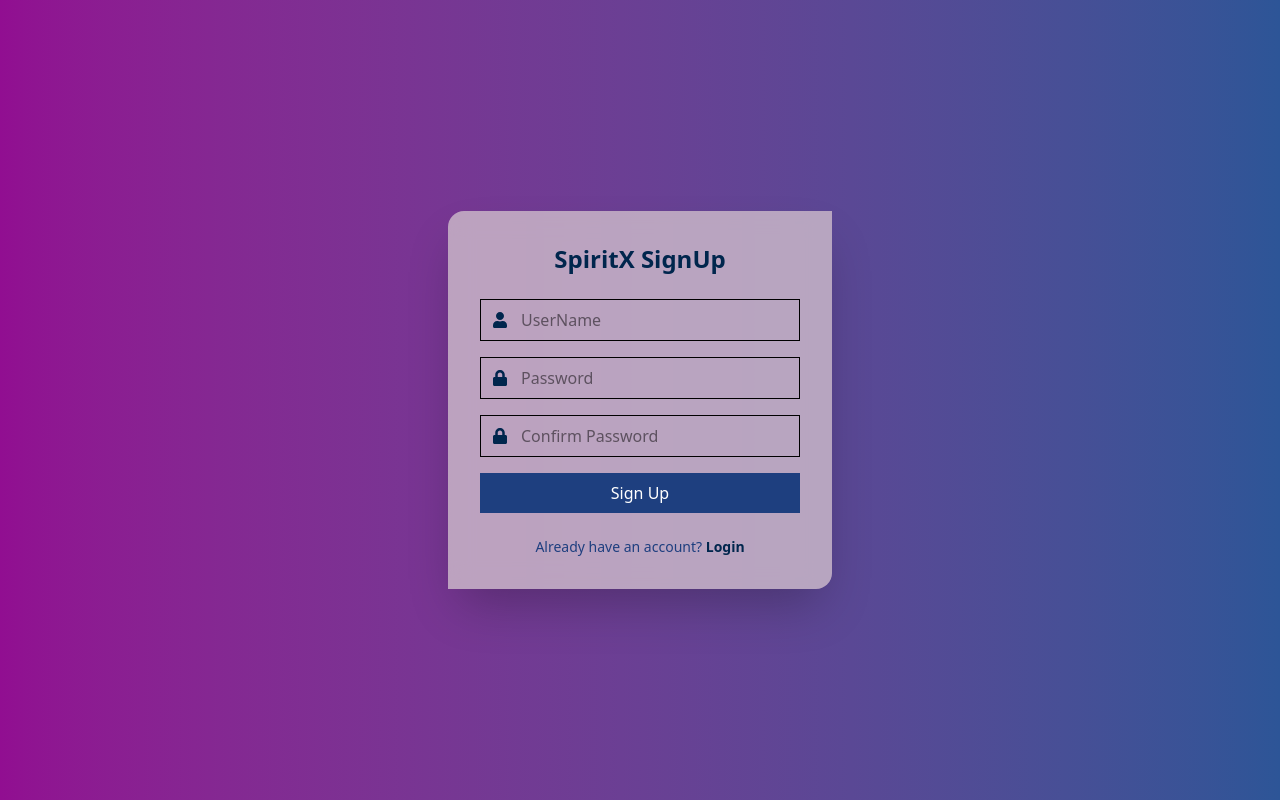
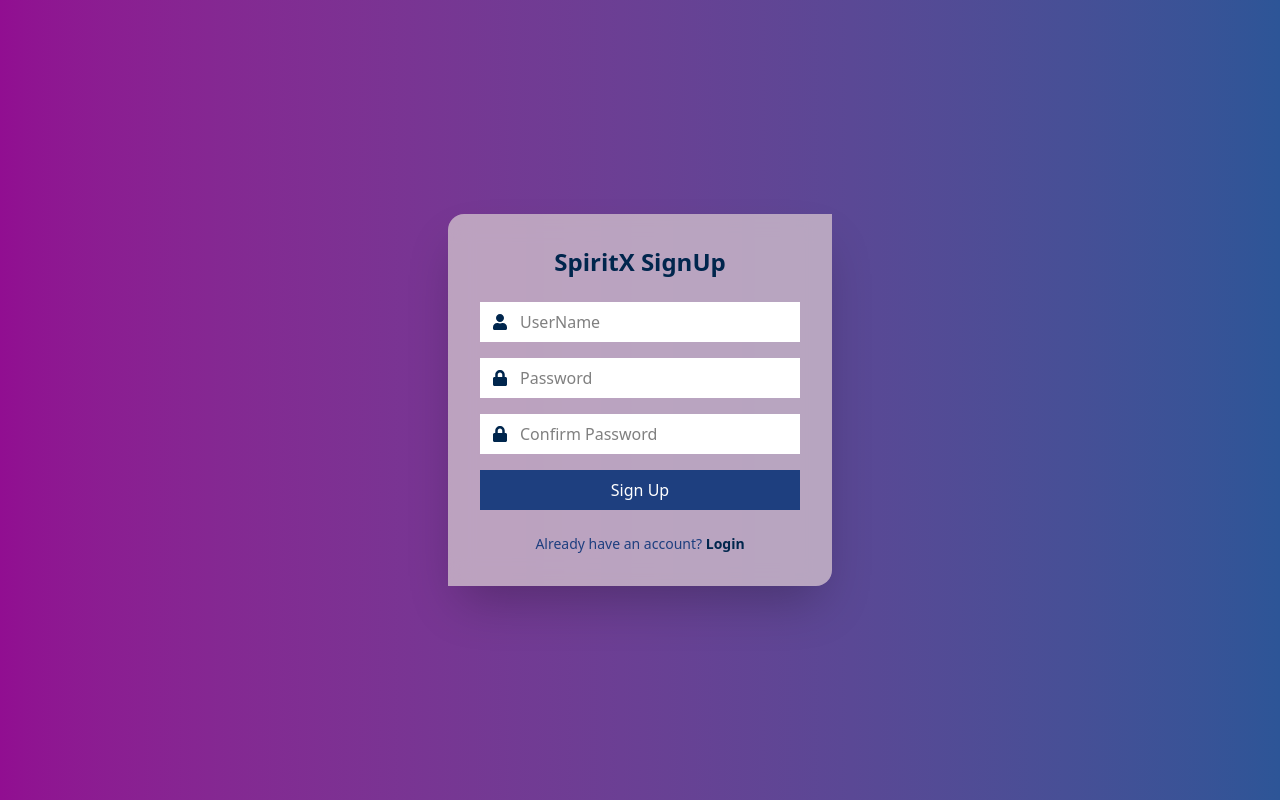
Before and after one commit to Jack0Seth/SpiritX_DOMinators_01, a React (Vite) app in the folder project/: page / in a window 1280 px wide. Built offline with nearby package versions, Linux system fonts and the light colour scheme.

Commit message:
Update Signup.jsx

```diff
--- a/project/src/Components/Signup.jsx
+++ b/project/src/Components/Signup.jsx
@@ -37,7 +37,7 @@ const Signup = () => {
               value={formData.username}
               onChange={handleChange}
               placeholder="UserName"
-              className="w-full pl-10 pr-4 py-2 border focus:outline-none focus:ring-1 focus:ring-[#2D5597]"
+              className="w-full pl-10 pr-4 py-2 bg-[#FFFFFF] focus:outline-none focus:ring-1 focus:ring-[#2D5597]"
               required
             />
           </div>
@@ -51,7 +51,7 @@ const Signup = () => {
               value={formData.password}
               onChange={handleChange}
               placeholder="Password"
-              className="w-full pl-10 pr-4 py-2 border focus:outline-none focus:ring-1 focus:ring-[#2D5597]"
+              className="w-full pl-10 pr-4 py-2 bg-[#FFFFFF] focus:outline-none focus:ring-1 focus:ring-[#2D5597]"
               required
             />
           </div>
@@ -65,7 +65,7 @@ const Signup = () => {
               value={formData.confirmPassword}
               onChange={handleChange}
               placeholder="Confirm Password"
-              className="w-full pl-10 pr-4 py-2 border focus:outline-none focus:ring-1 focus:ring-[#2D5597]"
+              className="w-full pl-10 pr-4 py-2 bg-[#FFFFFF] focus:outline-none focus:ring-1 focus:ring-[#2D5597]"
               required
             />
           </div>
```
